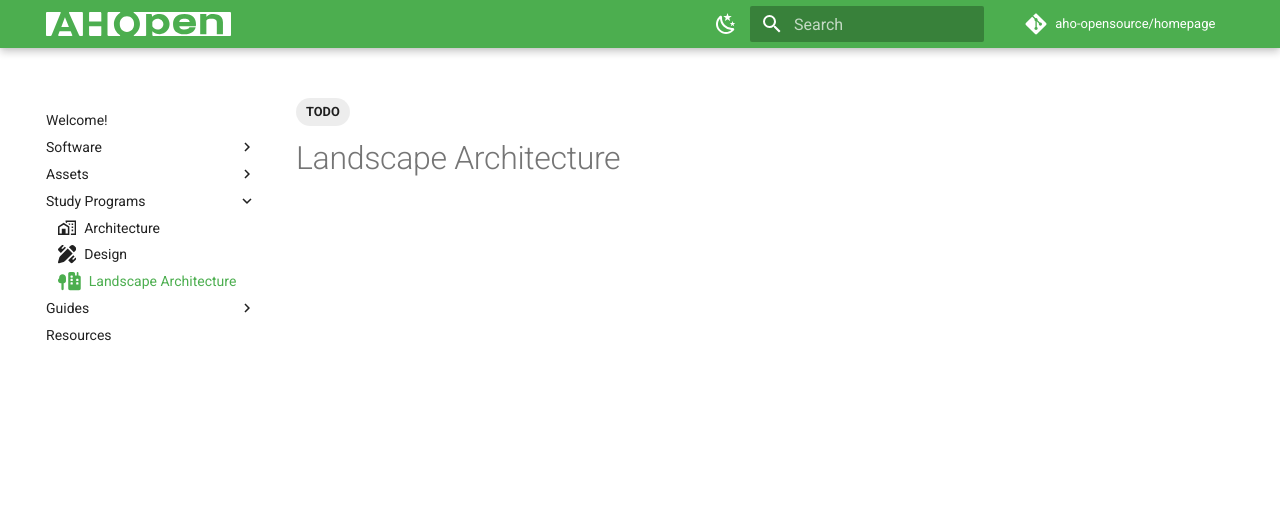
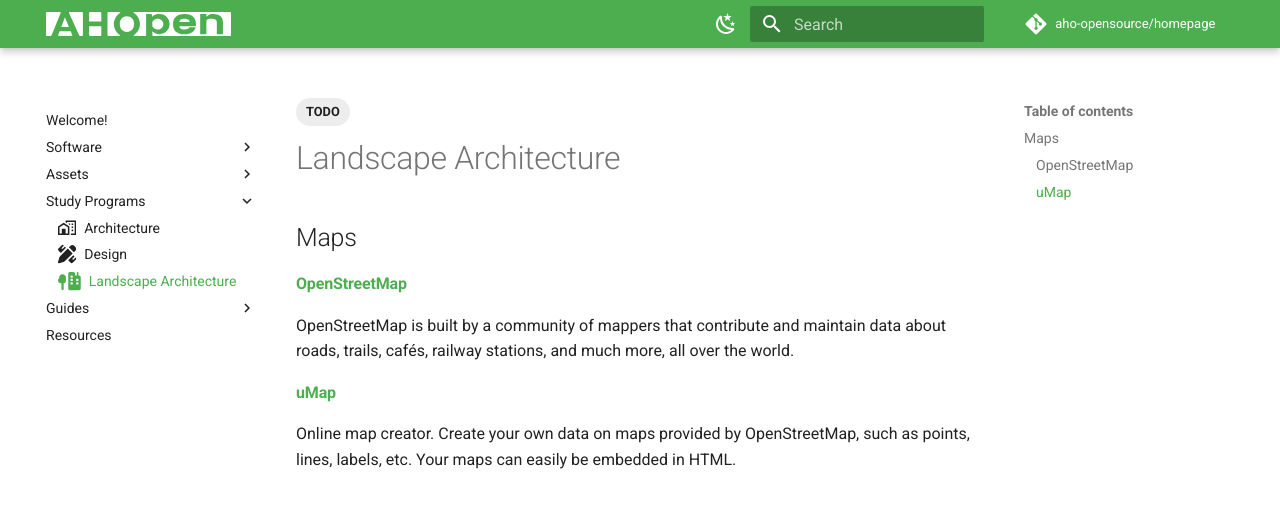
Before and after one commit to aho-opensource/homepage, an MkDocs documentation site: the page built from docs/programs/landscape_architecture.md, in a window 1280 px wide. Shown: the top 508 px of the page. Built offline with MkDocs 1.6.1 and Material for MkDocs 9.7.7, drawn with Linux system fonts in a browser that asks for light colours; comment, search, counter and statistics services are not loaded.

Commit message:
update landscape_architecture.md

```diff
--- a/docs/programs/landscape_architecture.md
+++ b/docs/programs/landscape_architecture.md
@@ -10,3 +10,11 @@
 ---
 
 # Landscape Architecture
+
+## Maps
+
+#### [OpenStreetMap](https://www.openstreetmap.org/)
+OpenStreetMap is built by a community of mappers that contribute and maintain data about roads, trails, cafés, railway stations, and much more, all over the world.
+
+#### [uMap](https://umap.openstreetmap.fr/en/map/new/)
+Online map creator. Create your own data on maps provided by OpenStreetMap, such as points, lines, labels, etc. Your maps can easily be embedded in HTML.
```
